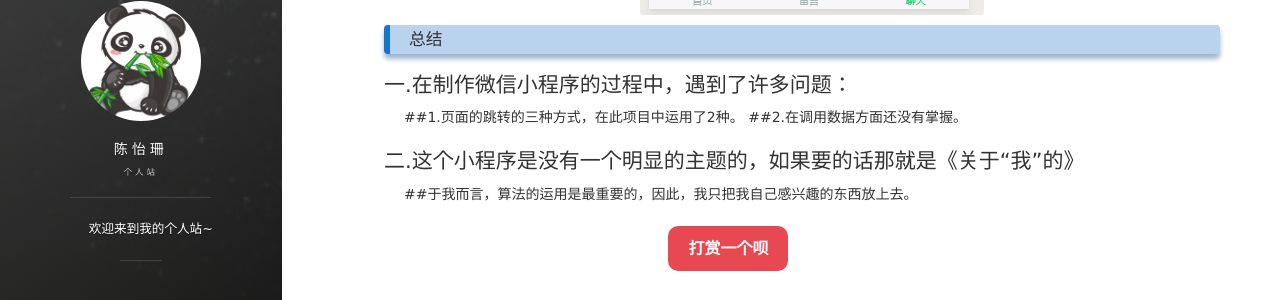
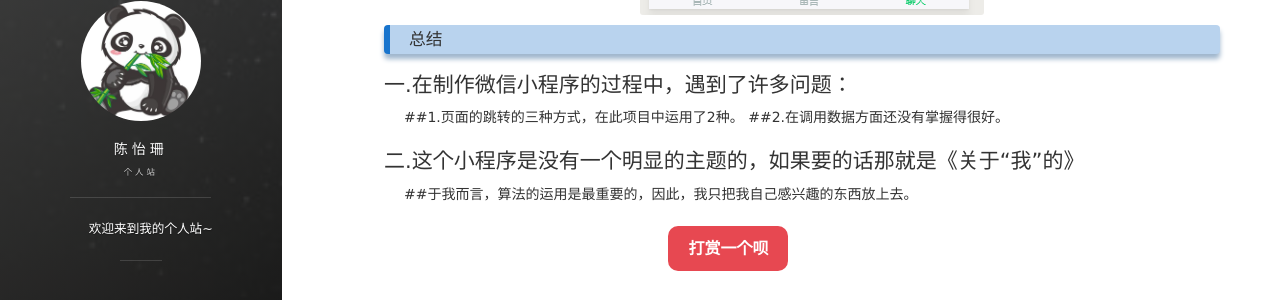
Before and after one commit to chenyishan/chenyishan-chenyishan.github.io, a Jekyll site: the page built from _posts/2018-06-21-weixin.md, in a window 1280 px wide and 900 px high, scrolled down 7845 px. Shown: the part 287-587 px from the top of the window. Built offline with Jekyll 4.4.1, drawn with Linux system fonts in a browser that asks for light colours; nearby versions of some CDN libraries; comment, search, counter and statistics services are not loaded.

Commit message:
Update 2018-06-21-weixin.md

```diff
--- a/_posts/2018-06-21-weixin.md
+++ b/_posts/2018-06-21-weixin.md
@@ -82,6 +82,6 @@ tag: 博客
 ### 总结
 ## 一.在制作微信小程序的过程中，遇到了许多问题：
 ##1.页面的跳转的三种方式，在此项目中运用了2种。
-##2.在调用数据方面还没有掌握。
+##2.在调用数据方面还没有掌握得很好。
 ## 二.这个小程序是没有一个明显的主题的，如果要的话那就是《关于“我”的》
 ##于我而言，算法的运用是最重要的，因此，我只把我自己感兴趣的东西放上去。
```
